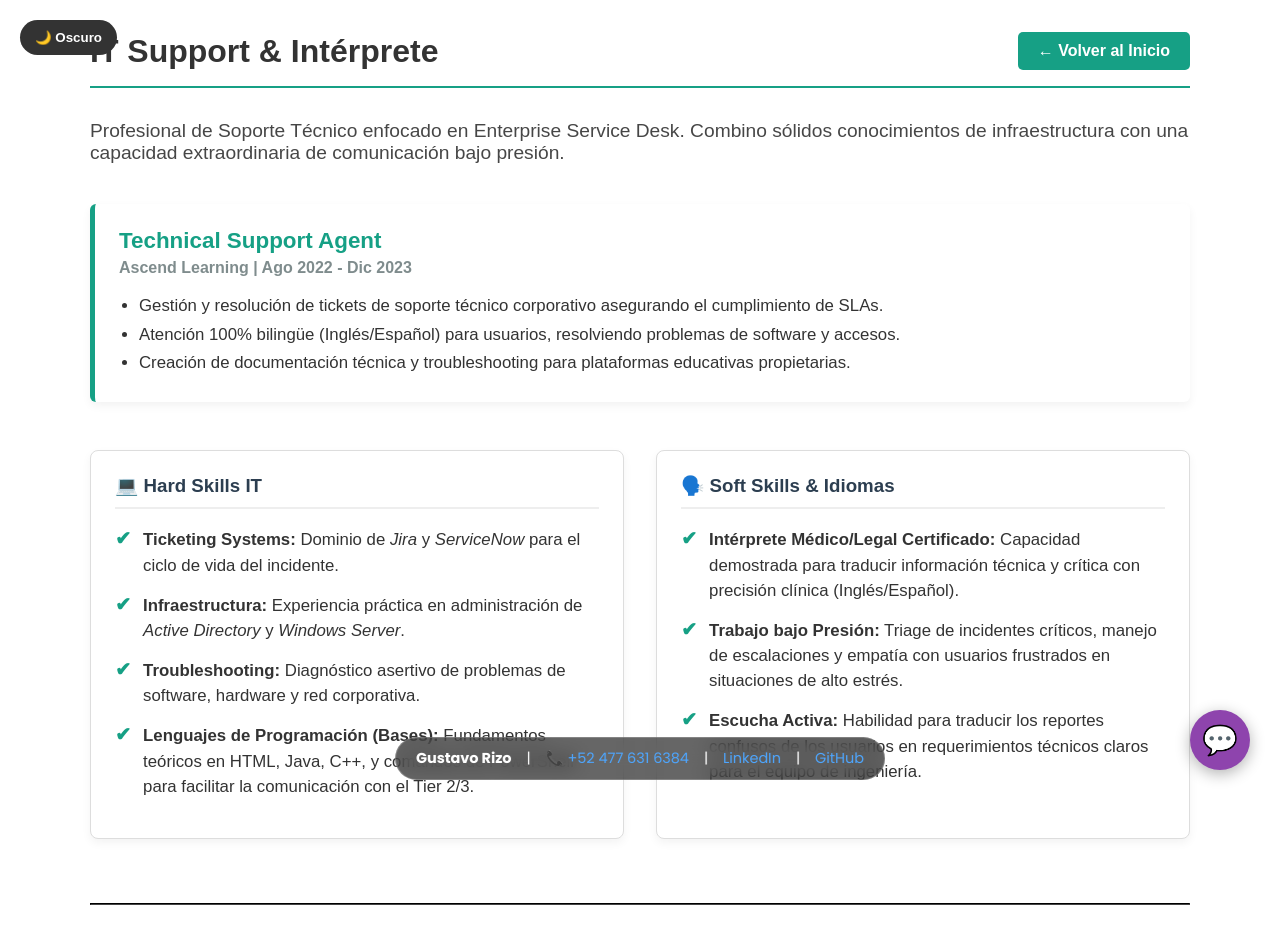
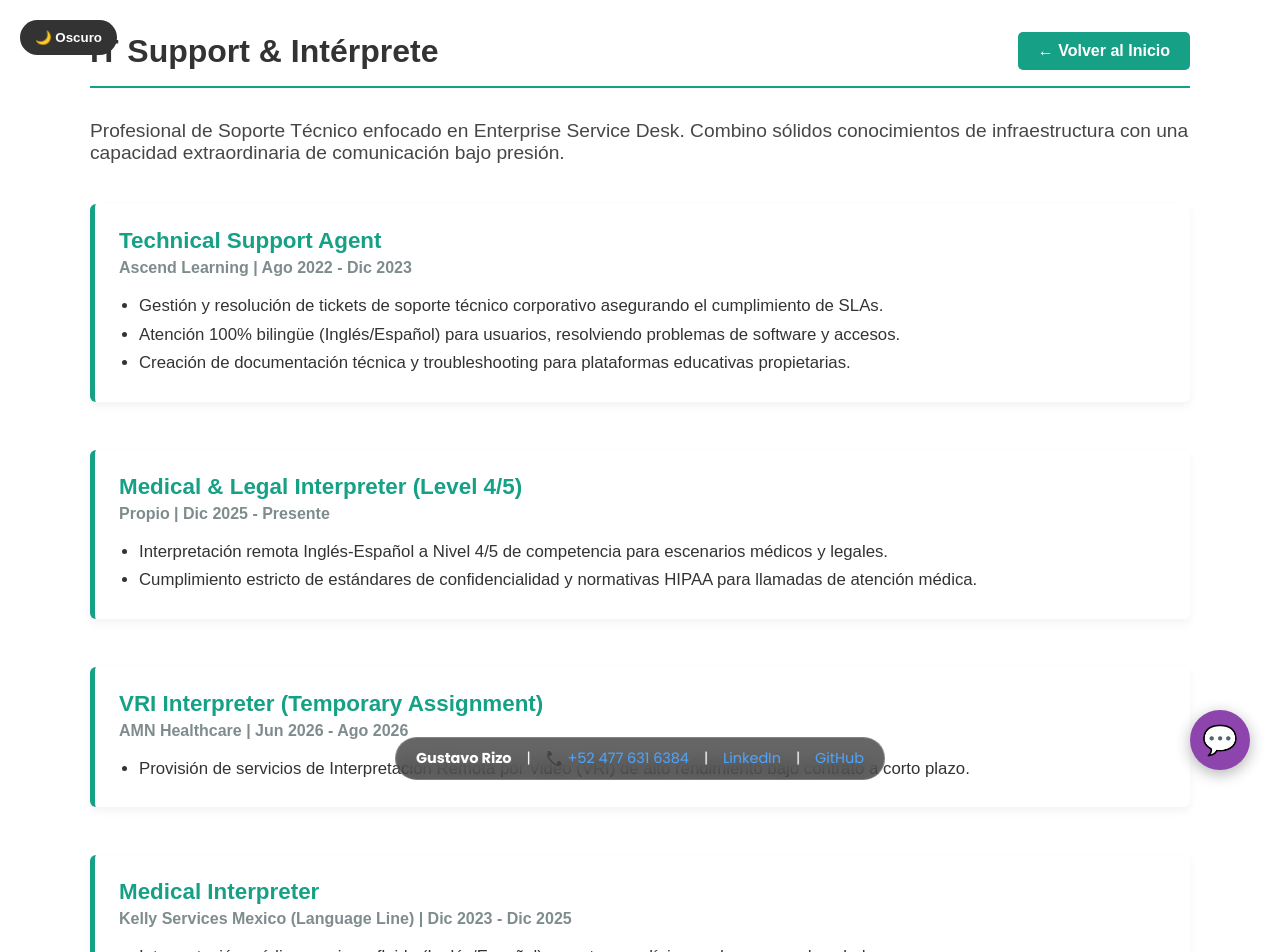
Before and after one commit to leonrixo/portafolio-react, a React (Vite) app: page /support in a window 1280 px wide. Shown: the top 952 px of the page. Built offline with nearby package versions, Linux system fonts and the light colour scheme.

Commit message:
feat: completar perfiles Agile y Support basado en historial de CVs (Jira, Power BI, Propio, Kelly Services)

```diff
--- a/src/pages/AgileProfile.jsx
+++ b/src/pages/AgileProfile.jsx
@@ -67,6 +67,26 @@ export default function AgileProfile() {
           </div>
         </section>
 
+        {/* ================= HERRAMIENTAS DE GESTIÓN ================= */}
+        <section className="resume-section">
+          <h2 className="resume-title">Herramientas de Gestión Ágil</h2>
+          <div className="card-grid">
+            <div className="resume-card">
+              <h3>Stack Tecnológico & Reporteo</h3>
+              <span className="timeline-date">Uso Diario Avanzado</span>
+              <ul>
+                <li><strong>Jira & Confluence:</strong> Configuración de flujos de trabajo, tableros Kanban/Scrum, seguimiento de épicas e historias de usuario.</li>
+                <li><strong>Power BI & Excel:</strong> Extracción de métricas ágiles, creación de dashboards de velocidad (velocity) y reportes de burndown/burnup para stakeholders.</li>
+              </ul>
+              <div>
+                <span className="badge badge-scrum">Jira</span>
+                <span className="badge badge-scrum">Confluence</span>
+                <span className="badge badge-scrum">Power BI</span>
+              </div>
+            </div>
+          </div>
+        </section>
+
         {/* ================= EXPERIENCIA IA ================= */}
         <section className="resume-section">
           <h2 className="resume-title">Automatización con IA en Negocios</h2>
--- a/src/pages/SupportProfile.jsx
+++ b/src/pages/SupportProfile.jsx
@@ -31,6 +31,37 @@ export default function SupportProfile() {
               <li>Gestión y resolución de tickets de soporte técnico corporativo asegurando el cumplimiento de SLAs.</li>
               <li>Atención 100% bilingüe (Inglés/Español) para usuarios, resolviendo problemas de software y accesos.</li>
               <li>Creación de documentación técnica y troubleshooting para plataformas educativas propietarias.</li>
+            </ul>
+          </div>
+
+          <div className="experience-card" style={{ marginTop: '2rem' }}>
+            <h3>Medical & Legal Interpreter (Level 4/5)</h3>
+            <strong style={{ color: '#7f8c8d', display: 'block', marginBottom: '15px', fontSize: '1rem' }}>
+              Propio | Dic 2025 - Presente
+            </strong>
+            <ul style={{ paddingLeft: '20px', margin: 0, lineHeight: '1.7', fontSize: '1.05rem' }}>
+              <li>Interpretación remota Inglés-Español a Nivel 4/5 de competencia para escenarios médicos y legales.</li>
+              <li>Cumplimiento estricto de estándares de confidencialidad y normativas HIPAA para llamadas de atención médica.</li>
+            </ul>
+          </div>
+
+          <div className="experience-card" style={{ marginTop: '2rem' }}>
+            <h3>VRI Interpreter (Temporary Assignment)</h3>
+            <strong style={{ color: '#7f8c8d', display: 'block', marginBottom: '15px', fontSize: '1rem' }}>
+              AMN Healthcare | Jun 2026 - Ago 2026
+            </strong>
+            <ul style={{ paddingLeft: '20px', margin: 0, lineHeight: '1.7', fontSize: '1.05rem' }}>
+              <li>Provisión de servicios de Interpretación Remota por Video (VRI) de alto rendimiento bajo contrato a corto plazo.</li>
+            </ul>
+          </div>
+
+          <div className="experience-card" style={{ marginTop: '2rem' }}>
+            <h3>Medical Interpreter</h3>
+            <strong style={{ color: '#7f8c8d', display: 'block', marginBottom: '15px', fontSize: '1rem' }}>
+              Kelly Services Mexico (Language Line) | Dic 2023 - Dic 2025
+            </strong>
+            <ul style={{ paddingLeft: '20px', margin: 0, lineHeight: '1.7', fontSize: '1.05rem' }}>
+              <li>Interpretación médica precisa y fluida (Inglés/Español) en entornos clínicos y de seguros de salud.</li>
             </ul>
           </div>
         </section>
```
